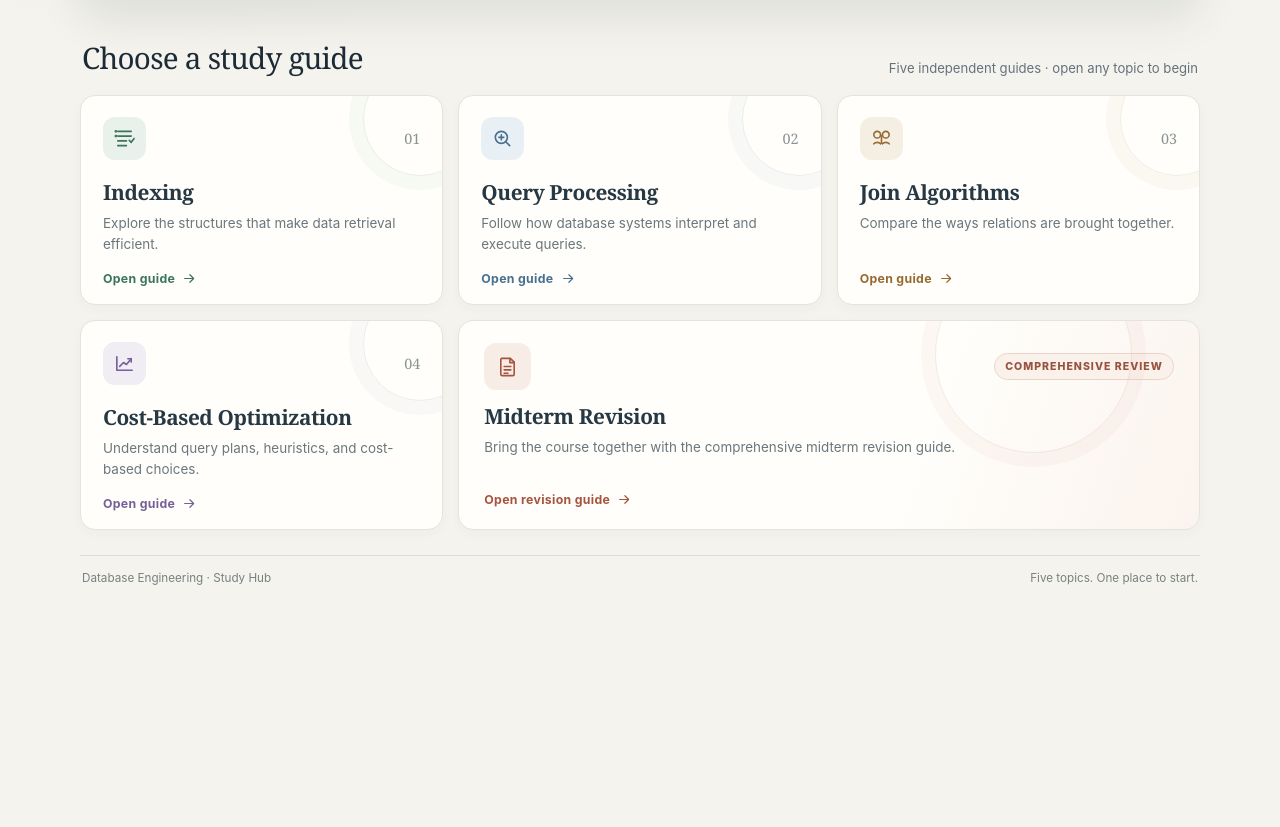
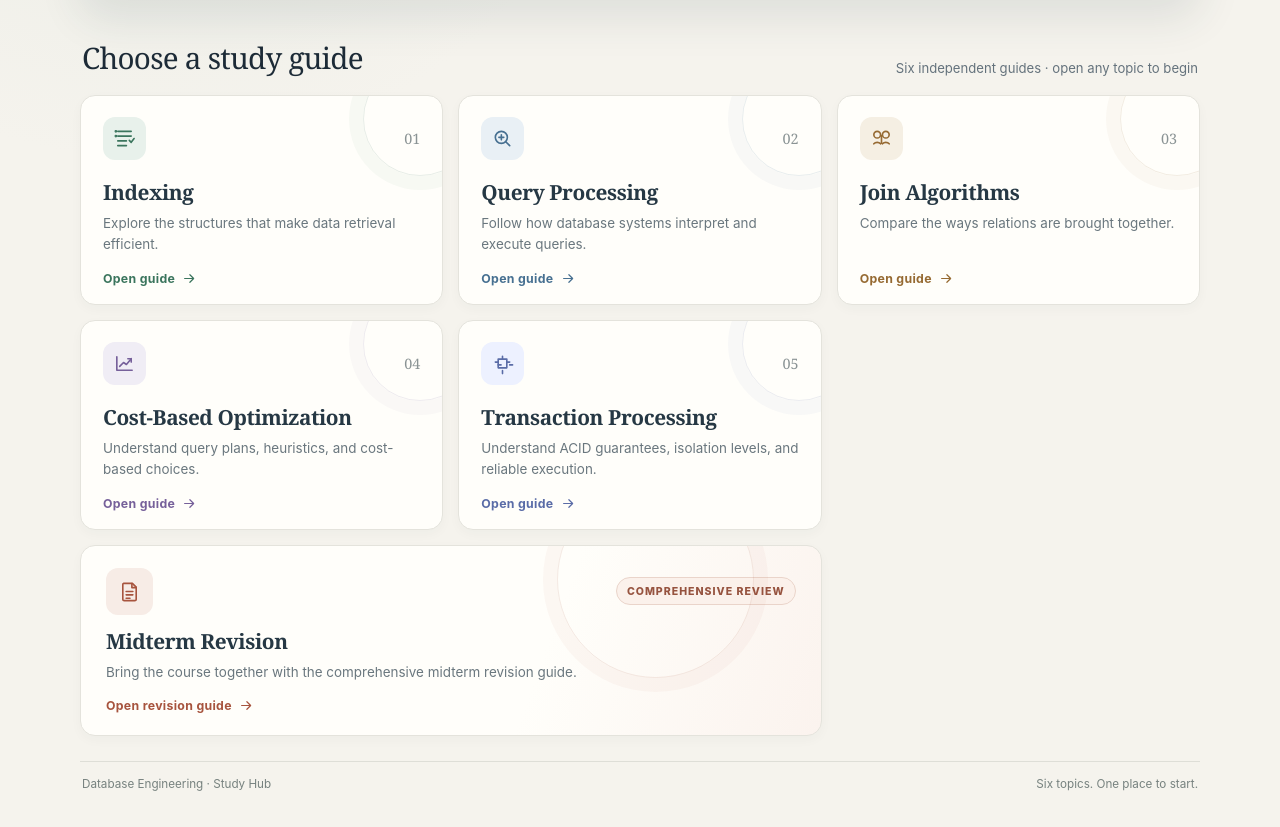
Before and after one commit to KarimOmarShawky/DB-website, a plain HTML site: page index.html in a window 1280 px wide. Shown: the part 460-1287 px from the top of the page. Before the commit the page ends 1081 px from the top, so only its background shows below. Drawn offline with Linux system fonts and the light colour scheme.

```diff
--- a/index.html
+++ b/index.html
@@ -5,7 +5,7 @@
   <meta name="viewport" content="width=device-width, initial-scale=1">
   <meta name="theme-color" content="#f5f3ed">
   <meta name="description" content="A central hub for database engineering study guides, from indexing and query processing to midterm revision.">
-  <title>Database Engineering — Study Hub</title>
+  <title>Database Management System — Study Hub</title>
   <style>
     :root {
       color-scheme: light;
@@ -236,6 +236,7 @@
     .query { --accent: #477091; --tint: #e9f0f5; }
     .joins { --accent: #966a32; --tint: #f5efe3; }
     .optimization { --accent: #76609a; --tint: #f0edf5; }
+    .transactions { --accent: #5a6ca7; --tint: #edf1ff; }
     .revision { --accent: #a7543e; --tint: #f7ece6; }
 
     .card-top {
@@ -407,7 +408,7 @@
       <section id="study-guides" aria-labelledby="guides-title">
         <div class="section-heading">
           <h2 id="guides-title">Choose a study guide</h2>
-          <p>Five independent guides · open any topic to begin</p>
+          <p>Six independent guides · open any topic to begin</p>
         </div>
 
         <nav class="guide-grid" aria-label="Study guides">
@@ -482,6 +483,24 @@
             </span>
           </a>
 
+          <a class="guide-card transactions" href="Transaction_Processing_Study_Guide.html">
+            <span class="card-top">
+              <span class="icon-box" aria-hidden="true">
+                <svg viewBox="0 0 24 24" fill="none" stroke="currentColor" stroke-width="1.7" stroke-linecap="round" stroke-linejoin="round">
+                  <path d="M7.5 7.5h9v9h-9z"></path>
+                  <path d="M4.5 10.5h3m9 0h3m-12 3h3m9 0h3"></path>
+                  <path d="M12 4.5v3m0 12v3"></path>
+                </svg>
+              </span>
+              <span class="card-index">05</span>
+            </span>
+            <h3>Transaction Processing</h3>
+            <p>Understand ACID guarantees, isolation levels, and reliable execution.</p>
+            <span class="card-action">Open guide
+              <svg viewBox="0 0 20 20" fill="none" aria-hidden="true"><path d="M3.5 10h12m-5-5 5 5-5 5" stroke="currentColor" stroke-width="1.6" stroke-linecap="round" stroke-linejoin="round"/></svg>
+            </span>
+          </a>
+
           <a class="guide-card revision" href="Final_Midterm_Revision.html">
             <span class="card-top">
               <span class="icon-box" aria-hidden="true">
@@ -504,7 +523,7 @@
 
     <footer>
       <span>Database Engineering · Study Hub</span>
-      <span>Five topics. One place to start.</span>
+      <span>Six topics. One place to start.</span>
     </footer>
   </div>
 </body>
```
